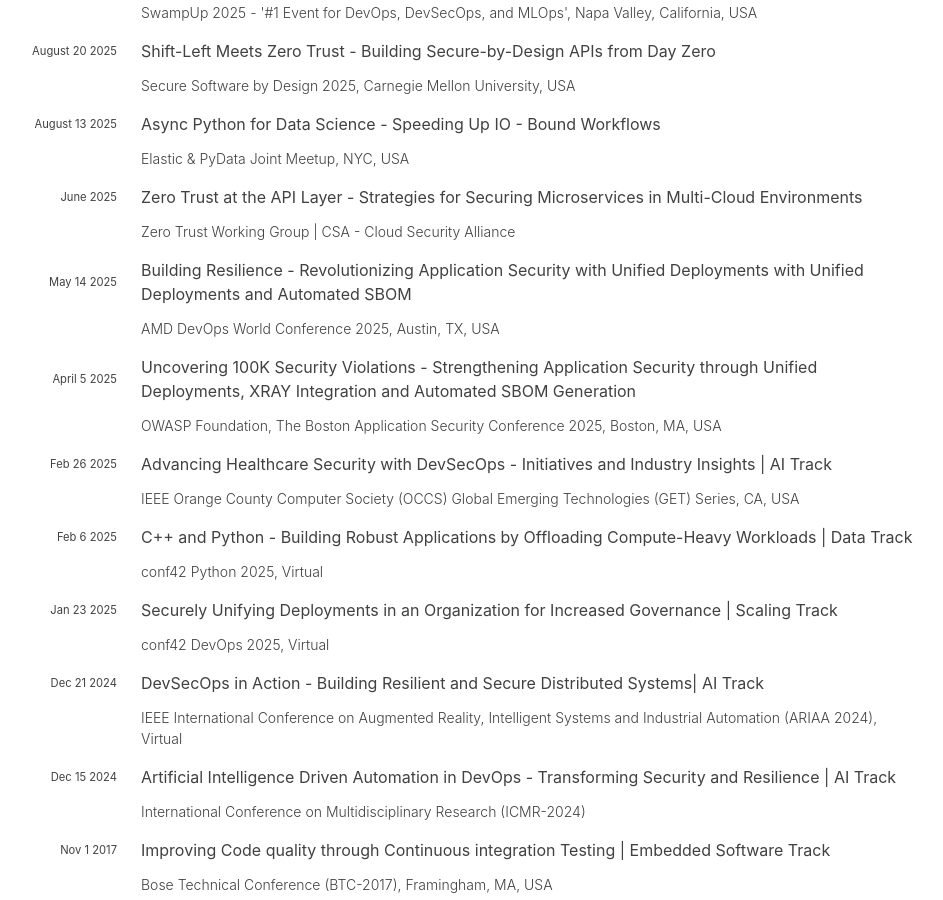
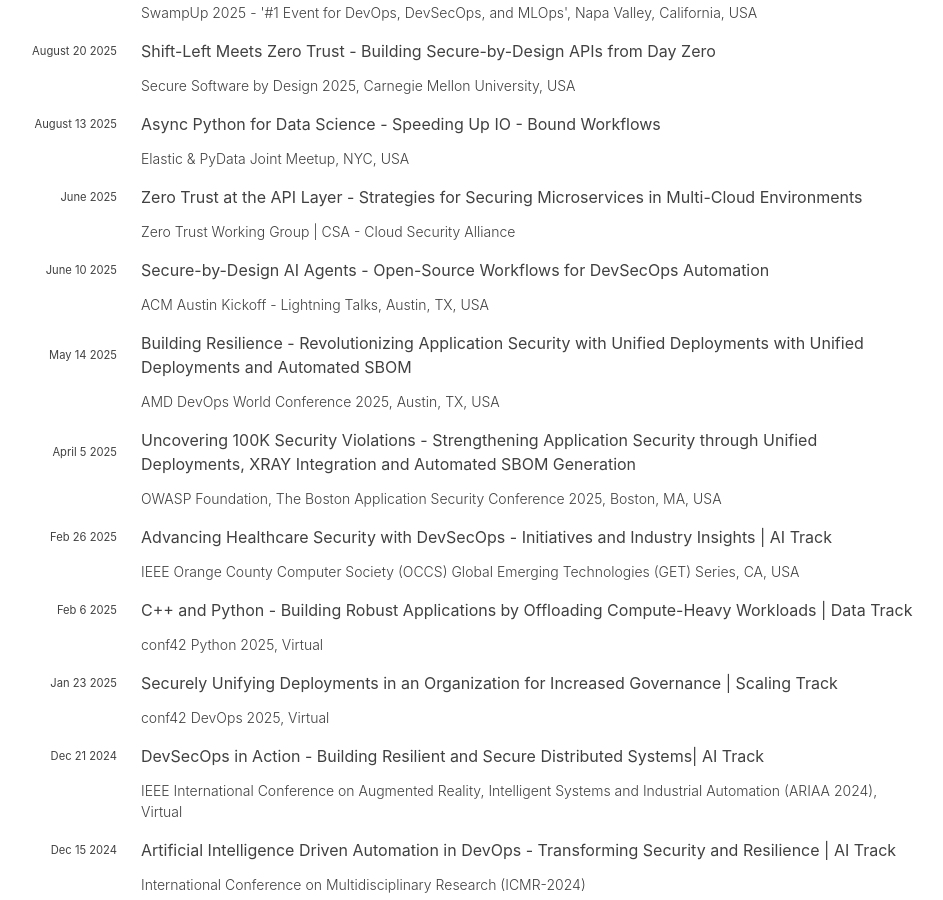
Before and after one commit to hariharanragothaman/hariharanragothaman.github.io, a Jekyll site: the page built from cv.md, in a window 1280 px wide and 900 px high, scrolled down 5370 px. Shown: the whole window, without its empty margins (191-1134 px from the left). Built offline with Jekyll 4.4.1, drawn with Linux system fonts in a browser that asks for light colours; nearby versions of some CDN libraries; some web fonts are replaced.

Commit message:
Polishes and Updates

```diff
--- a/_data/press.yaml
+++ b/_data/press.yaml
@@ -32,6 +32,14 @@
   publisher:
     - url: https://circle.cloudsecurityalliance.org/viewdocument/recording-zero-trust-at-the-api-la?CommunityKey=76100168-bb90-4ba9-ae5f-31c9264d05c1&tab=librarydocuments
       name: Zero Trust Working Group | CSA - Cloud Security Alliance
+
+- title: Secure-by-Design AI Agents -  Open-Source Workflows for DevSecOps Automation
+  month: June 10
+  year: 2025
+  publisher:
+    - url: https://www.meetup.com/acm-austin/events/307909138/
+      name: ACM Austin Kickoff -  Lightning Talks, Austin, TX, USA
+
 
 - title: Building Resilience - Revolutionizing Application Security with Unified Deployments with Unified Deployments and Automated SBOM
   month: May 14
```
